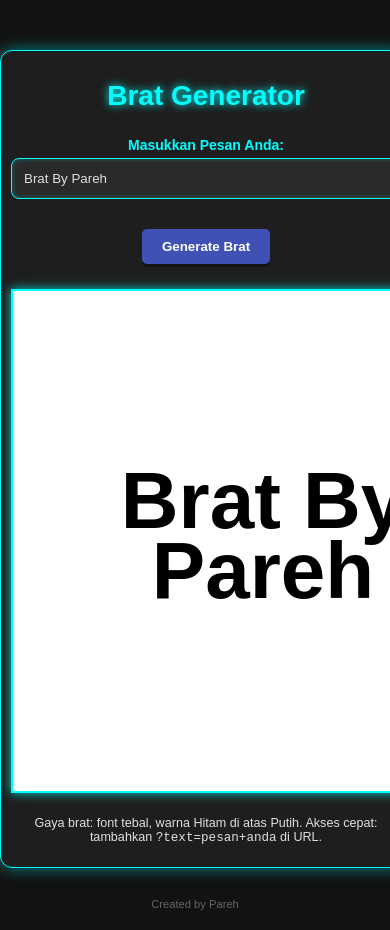
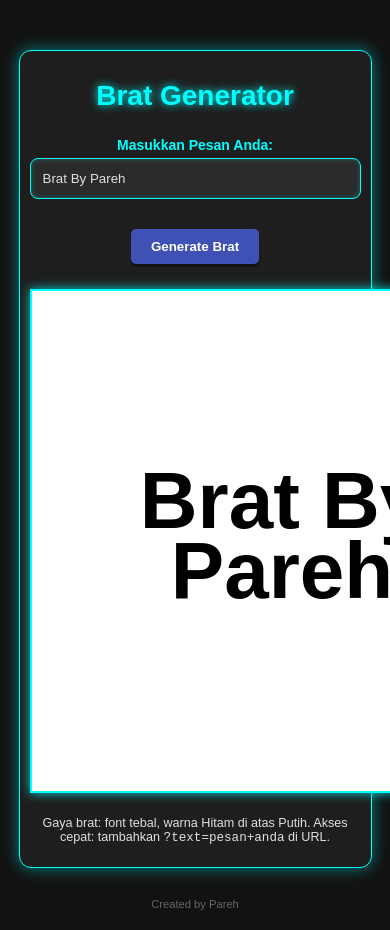
Before and after one commit to Tanyaku12/Brat, a plain HTML site: page index.html in a window 390 px wide. Shown: the top 930 px of the page. Drawn offline with Linux system fonts and the light colour scheme.

Commit message:
Update style.css

```diff
--- a/style.css
+++ b/style.css
@@ -114,14 +114,14 @@ button:active {
 
 /* Default untuk desktop */
 .container {
-  width: 100%;
+  width: calc(100% - 40px);
   padding: 20px;
 }
 
 /* Untuk tablet dan ponsel (lebar maksimal 768px) */
 @media (max-width: 768px) {
   .container {
-    width: 90%-(10px+10px);
+    width: calc(90% - 20px);
     padding: 10px;
   }
   .sidebar {
```
